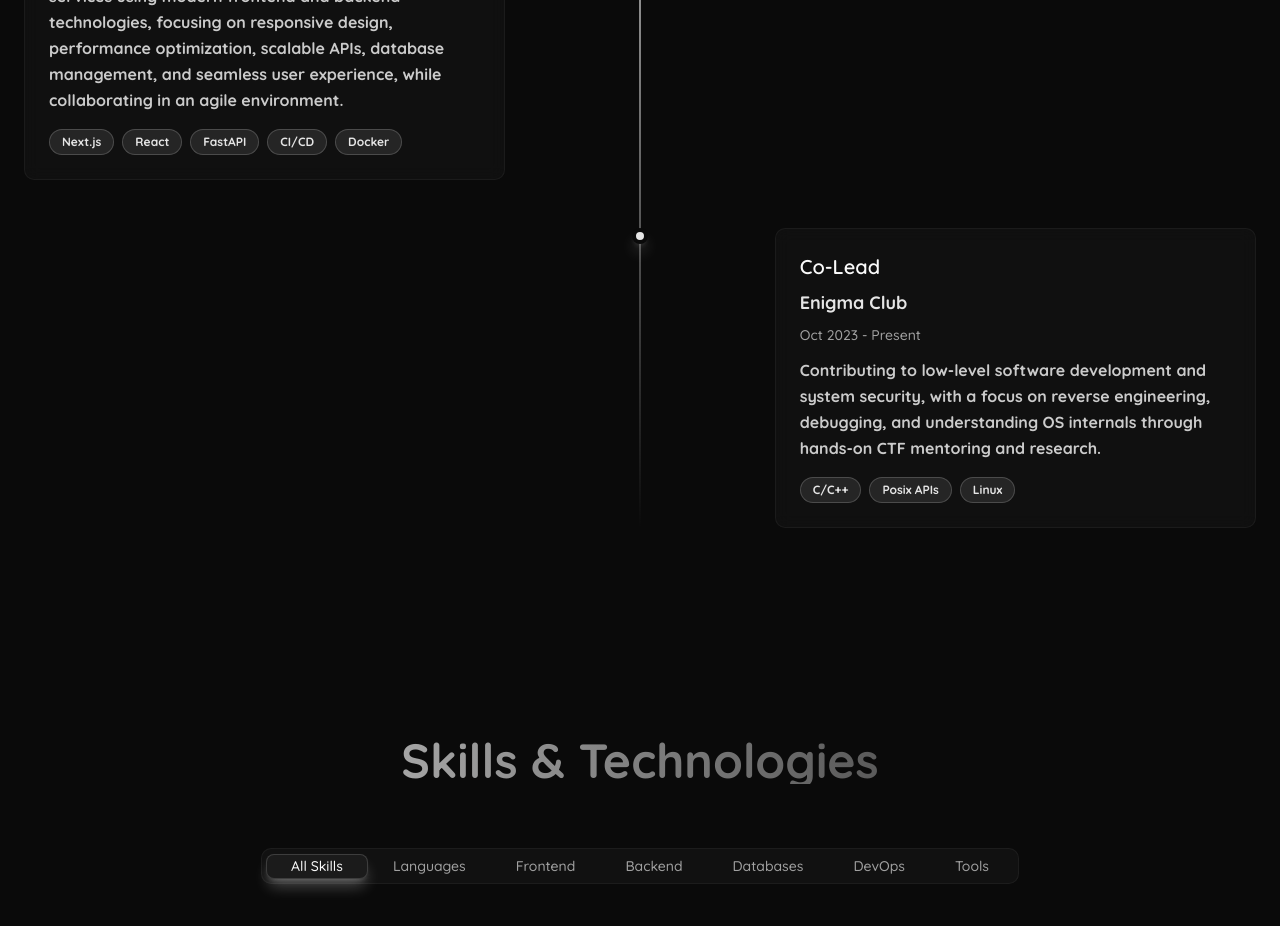
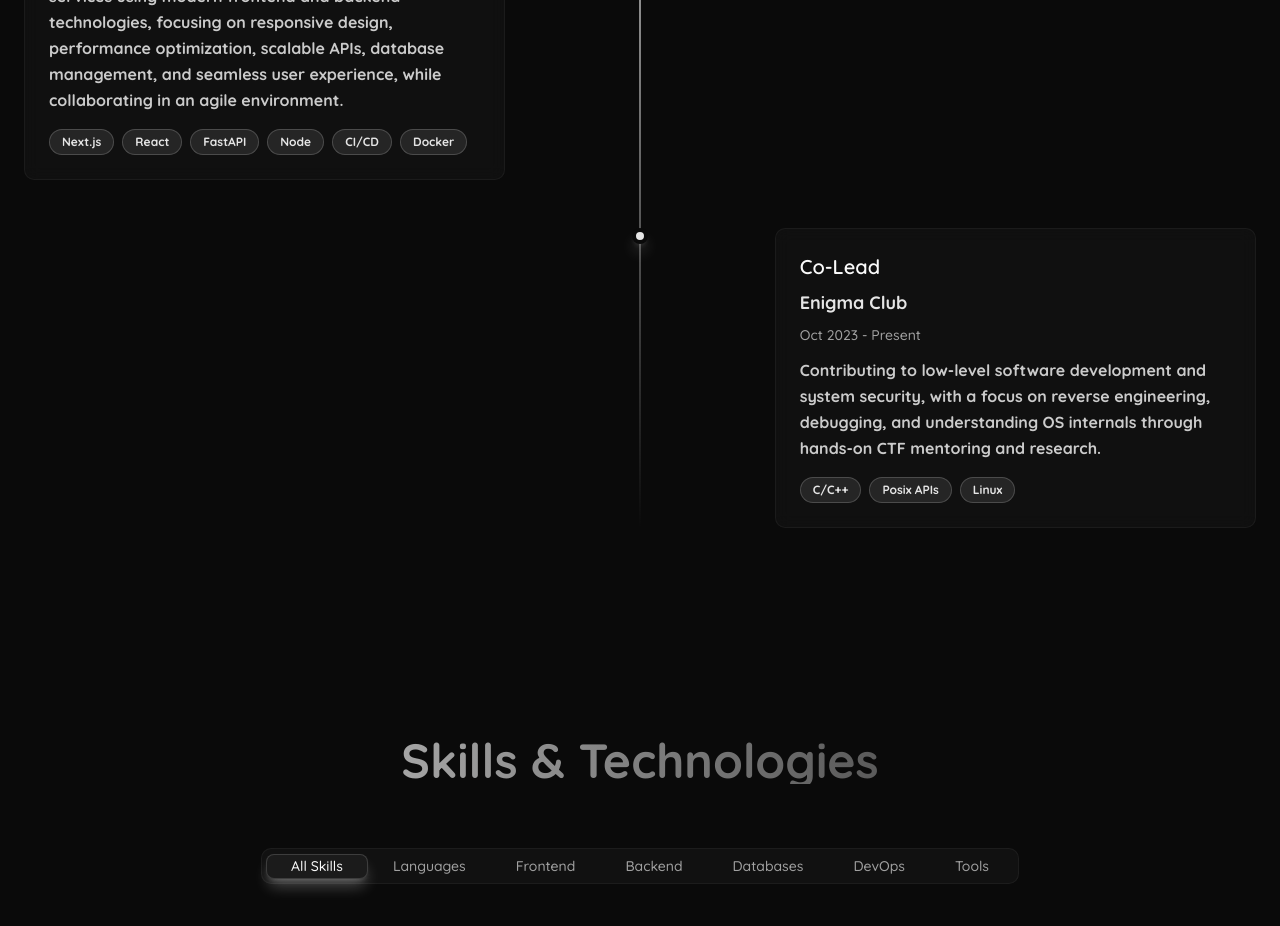
Before and after one commit to Excius/portfolio, a React (Vite) app: page / in a window 1280 px wide. Shown: the part 1760-2686 px from the top of the page. Built offline with nearby package versions, Linux system fonts and the light colour scheme.

Commit message:
updated the data

```diff
--- a/src/data/portfolioData.ts
+++ b/src/data/portfolioData.ts
@@ -44,7 +44,7 @@ export const portfolioData = {
       duration: "Aug 2025 - Jan 2026",
       description:
         "Building and enhancing user interfaces and backend services using modern frontend and backend technologies, focusing on responsive design, performance optimization, scalable APIs, database management, and seamless user experience, while collaborating in an agile environment.",
-      tech: ["Next.js", "React", "FastAPI", "CI/CD", "Docker"],
+      tech: ["Next.js", "React", "FastAPI", "Node", "CI/CD", "Docker"],
     },
     {
       title: "Co-Lead",
```
